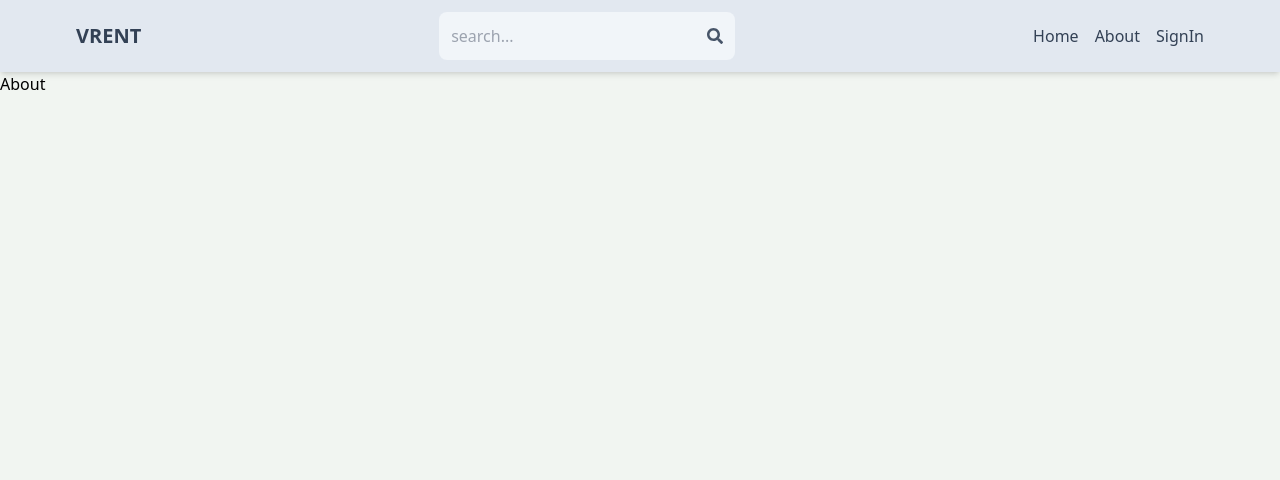
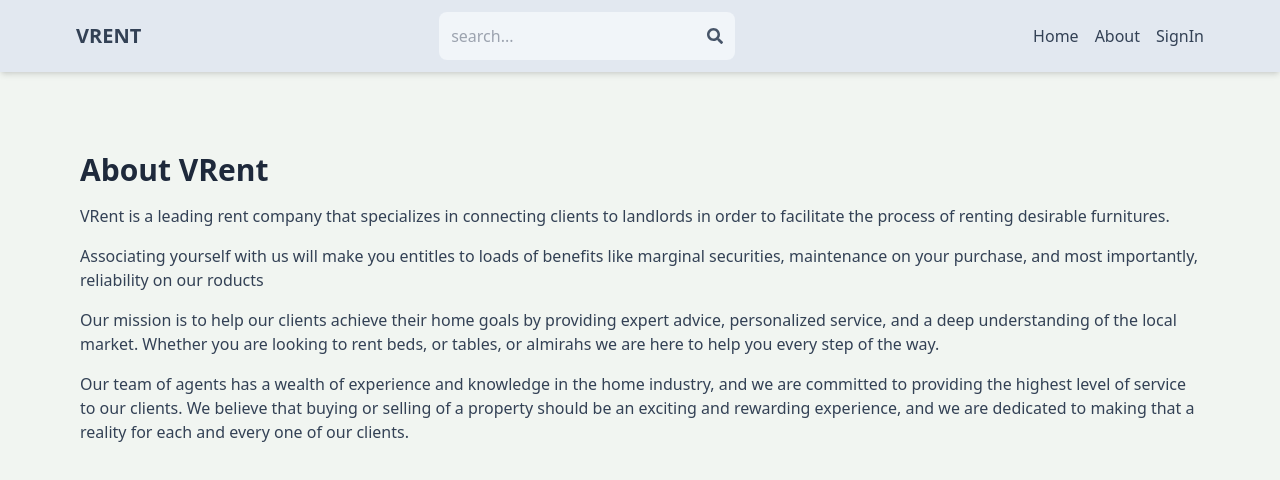
Before and after one commit to ayaam9367/furniture-rent, a React (Vite) app in the folder client/: page /about in a window 1280 px wide. Shown: the top 480 px of the page. Built offline with nearby package versions, Linux system fonts and the light colour scheme; no server answers.

Commit message:
about updated

```diff
--- a/client/src/pages/About.jsx
+++ b/client/src/pages/About.jsx
@@ -1,10 +1,39 @@
-import React from 'react'
-import Header from '../components/Header'
+import React from "react";
+import Header from "../components/Header";
 
 export default function About() {
   return (
     <div>
       <Header />
-      About</div>
-  )
+
+      <div className="py-20 px-4 max-w-6xl mx-auto">
+        <h1 className="text-3xl font-bold mb-4 text-slate-800">About VRent</h1>
+        <p className="mb-4 text-slate-700">
+          VRent is a leading rent company that specializes in connecting clients
+          to landlords in order to facilitate the process of renting desirable
+          furnitures.
+        </p>
+        <p className="mb-4 text-slate-700">
+          Associating yourself with us will make you entitles to loads of
+          benefits like marginal securities, maintenance on your purchase, and
+          most importantly, reliability on our roducts
+        </p>
+        <p className="mb-4 text-slate-700">
+          Our mission is to help our clients achieve their home goals by
+          providing expert advice, personalized service, and a deep
+          understanding of the local market. Whether you are looking to rent
+          beds, or tables, or almirahs we are here to help you every step of the
+          way.
+        </p>
+        <p className="mb-4 text-slate-700">
+          Our team of agents has a wealth of experience and knowledge in the
+          home industry, and we are committed to providing the highest level of
+          service to our clients. We believe that buying or selling of a
+          property should be an exciting and rewarding experience, and we are
+          dedicated to making that a reality for each and every one of our
+          clients.
+        </p>
+      </div>
+    </div>
+  );
 }
```
